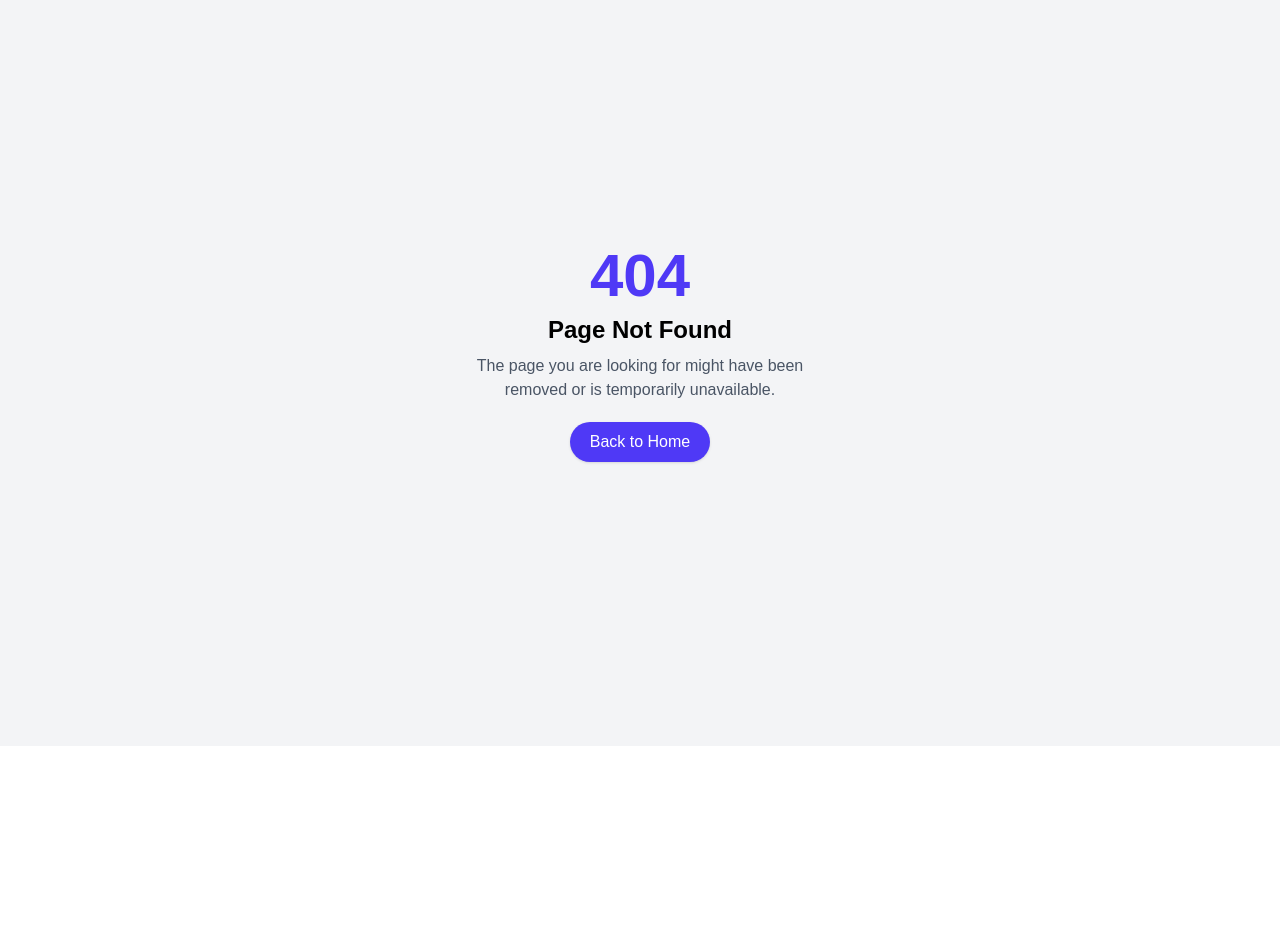
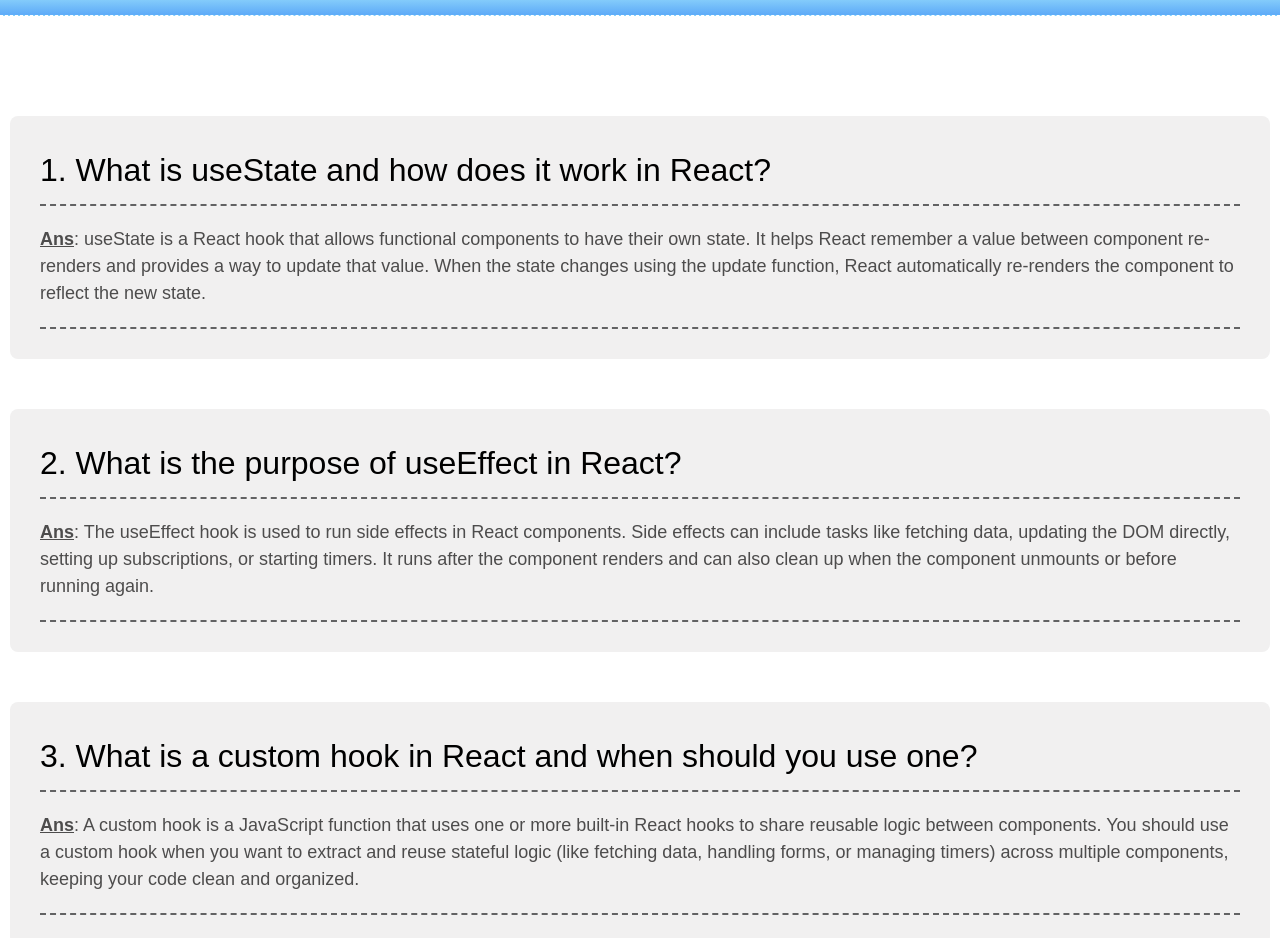
Before and after one commit to shsobur/ph-doctor, a React (Vite) app: page /blogs in a window 1280 px wide. Before the commit this address had no page. Shown: the part 54-992 px from the top of the page. Before the commit the page ends 800 px from the top, so only its background shows below. Built offline with nearby package versions, Linux system fonts and the light colour scheme; a web font is replaced by a local one.

Commit message:
Blog page completed

```diff
--- /dev/null
+++ b/src/Pages/Blogs/Blogs.css
@@ -0,0 +1,26 @@
+.main_blog_container {
+  max-width: 1536px;
+  margin: auto;
+  padding: 100px 10px;
+}
+
+.blog_card {
+  border-radius: 8px;
+  padding: 30px;
+  margin-bottom: 50px;
+  background-color: #f1f0f0;
+}
+
+.blog_card h1 {
+  font-size: 2rem;
+  font-weight: 500;
+  margin-bottom: 10px;
+}
+
+.blog_card p {
+  font-size: 18px;
+  color: #4d4c4c;
+  padding: 20px 0;
+  border-top: 2px dashed #626263;
+  border-bottom: 2px dashed #626263;
+}
--- /dev/null
+++ b/src/Pages/Blogs/Blogs.jsx
@@ -0,0 +1,96 @@
+import "./Blogs.css";
+
+const Blogs = () => {
+  return (
+    <>
+      <section id="blogs_container">
+        <div className="main_blog_container">
+          <div className="blog_card">
+            <h1>1. What is useState and how does it work in React?</h1>
+            <p>
+              {" "}
+              <b>
+                <u>Ans</u>
+              </b>
+              : useState is a React hook that allows functional components to
+              have their own state. It helps React remember a value between
+              component re-renders and provides a way to update that value. When
+              the state changes using the update function, React automatically
+              re-renders the component to reflect the new state.
+            </p>
+          </div>
+
+          <div className="blog_card">
+            <h1>2. What is the purpose of useEffect in React?</h1>
+            <p>
+              {" "}
+              <b>
+                <u>Ans</u>
+              </b>
+              : The useEffect hook is used to run side effects in React
+              components. Side effects can include tasks like fetching data,
+              updating the DOM directly, setting up subscriptions, or starting
+              timers. It runs after the component renders and can also clean up
+              when the component unmounts or before running again.
+            </p>
+          </div>
+
+          <div className="blog_card">
+            <h1>
+              3. What is a custom hook in React and when should you use one?
+            </h1>
+            <p>
+              {" "}
+              <b>
+                <u>Ans</u>
+              </b>
+              : A custom hook is a JavaScript function that uses one or more
+              built-in React hooks to share reusable logic between components.
+              You should use a custom hook when you want to extract and reuse
+              stateful logic (like fetching data, handling forms, or managing
+              timers) across multiple components, keeping your code clean and
+              organized.
+            </p>
+          </div>
+
+          <div className="blog_card">
+            <h1>
+              4. Difference between controlled and uncontrolled components?
+              Which one is better?
+            </h1>
+            <p>
+              {" "}
+              <b>
+                <u>Ans</u>
+              </b>
+              : Controlled components are React components where form data is
+              handled by the React state. The input value is controlled using
+              useState or other state management tools.<br></br>
+              Uncontrolled components store form data in the DOM itself using
+              refs, and React doesn’t directly manage the input value.
+            </p>
+          </div>
+
+          <div className="blog_card">
+            <h1>
+              5. Tell us something about useFormStatus() (explore and explain)
+            </h1>
+            <p>
+              {" "}
+              <b>
+                <u>Ans</u>
+              </b>
+              : useFormStatus() is a React hook provided by React Server
+              Components and the new form actions API, mainly used in React 18+
+              with frameworks like Next.js. It helps you track the current
+              status of a form submission, such as whether the form is
+              submitting, succeeded, or failed.
+            </p>
+          </div>
+        </div>
+      </section>
+    </>
+  );
+};
+
+export default Blogs;
--- a/src/main.jsx
+++ b/src/main.jsx
@@ -7,6 +7,7 @@ import DoctorDetails from "./Components/DoctorDetails/DoctorDetails";
 import { createBrowserRouter, RouterProvider } from "react-router-dom";
 import HomePageLayout from "./Pages/Home/HomePageLayout/HomePageLayout";
 import BookingPageLayout from "./Pages/Bookings/BookingPageLayout/BookingPageLayout";
+import Blogs from "./Pages/Blogs/Blogs";
 
 const router = createBrowserRouter([
   {
@@ -23,6 +24,10 @@ const router = createBrowserRouter([
         Component: BookingPageLayout,
       },
       {
+        path: "/blogs",
+        Component: Blogs,
+      },
+      {
         path: "/doctorDetails/:id",
         Component: DoctorDetails,
         loader: () => fetch("../doctor.json"),
```
